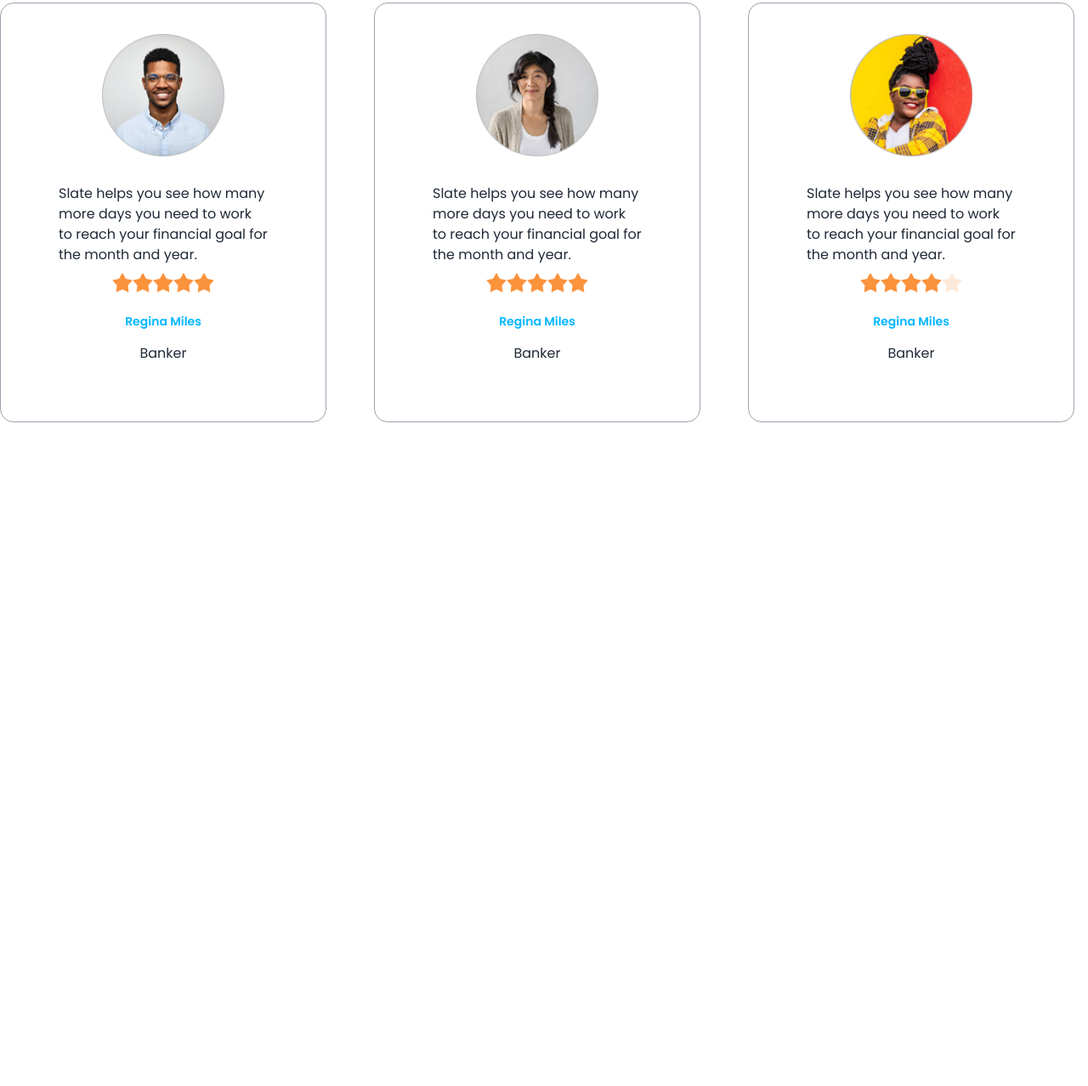
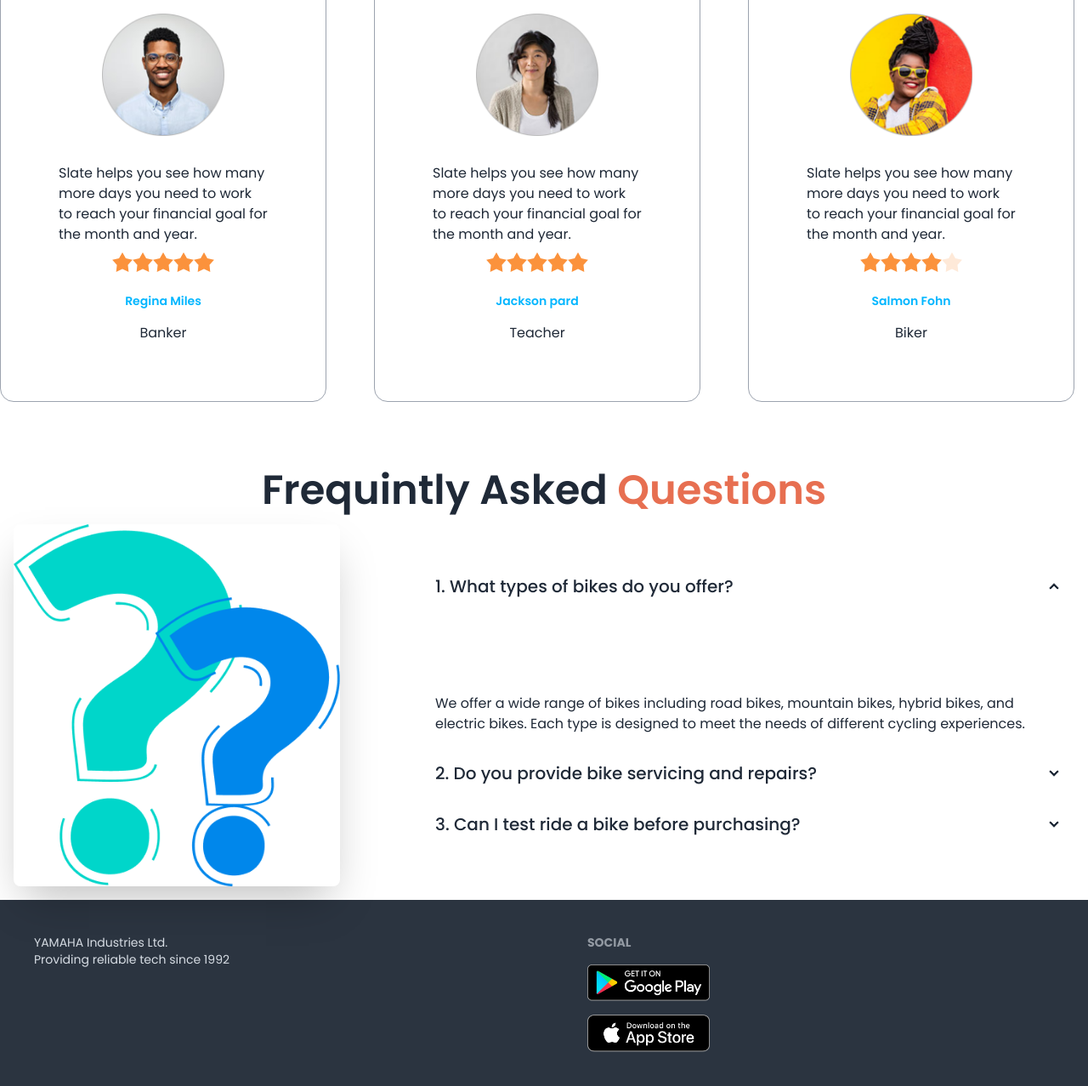
Before and after one commit to mehedihasanshohan/biker-zone-with-daisyui, a plain HTML site: page index.html in a window 1280 px wide. Shown: the part 1463-2741 px from the top of the page at 85% size. Before the commit the page ends 1960 px from the top, so only its background shows below. Drawn offline with nearby package versions, Linux system fonts and the light colour scheme.

Commit message:
landing page complete

```diff
--- a/index.html
+++ b/index.html
@@ -30,7 +30,6 @@
 </head>
 
 <body class="font-poppins">
-  <h2>Welcome</h2>
   <header class="md:container md:mx-auto">
     <nav>
       <div class="navbar bg-base-100">
@@ -191,7 +190,7 @@
                 alt="Shoes" />
             </figure>
             <div class="card-body">
-              <h2 class="card-title">DUCATI PANIGALA</h2>
+              <h2 class="card-title">NINJA H2R</h2>
               <p>Lorem ipsum dolor sit amet.</p>
               <div class="card-actions">
                 <button class="btn text-white bg-bike-primary">PURCHASE</button>
@@ -206,7 +205,7 @@
                 alt="Shoes" />
             </figure>
             <div class="card-body">
-              <h2 class="card-title">DUCATI PANIGALA</h2>
+              <h2 class="card-title">YAMAHA R1M</h2>
               <p>Lorem ipsum dolor sit amet.</p>
               <div class="card-actions">
                 <button class="btn text-white bg-bike-primary">PURCHASE</button>
@@ -271,8 +270,8 @@
                   <input type="radio" name="rating-2" class="mask mask-star-2 bg-orange-400" />
                 </div>
               <div class="text-center space-y-4 mt-4">
-                <h4 class="text-sm font-semibold text-info">Regina Miles</h4>
-                <p>Banker</p>
+                <h4 class="text-sm font-semibold text-info">Jackson pard</h4>
+                <p>Teacher</p>
               </div>
             </div>
             </div>
@@ -299,8 +298,8 @@
                     <input type="radio" name="rating-2" class="mask mask-star-2 bg-orange-400" />
                   </div>
                 <div class="text-center space-y-4 mt-4">
-                  <h4 class="text-sm font-semibold text-info">Regina Miles</h4>
-                  <p>Banker</p>
+                  <h4 class="text-sm font-semibold text-info">Salmon Fohn</h4>
+                  <p>Biker</p>
                 </div>
               </div>
               </div>
@@ -308,10 +307,73 @@
         </div>
       </section>
        <!-- happy section ends -->
+
+       <!-- FAQ starts-->
+       <section>
+       <h3 class="text-5xl mt-20 font-semibold
+       text-center">Frequintly Asked <span class="text-bike-primary">Questions</span></h3>
+       <div class="hero">
+        <div class="hero-content flex-col lg:gap-24 lg:flex-row">
+          <img
+            src="./images/others/faq.png"
+            class="lg:max-w-sm w-3/4 rounded-lg shadow-2xl" />
+          <div>
+            <div class="collapse collapse-arrow">
+              <input type="radio" name="my-accordion-2" checked="checked" />
+              <div class="collapse-title text-xl font-medium">1. What types of bikes do you offer?</div>
+              <div class="collapse-content mt-12">
+                <p class="mt-12">We offer a wide range of bikes including road bikes, mountain bikes, hybrid bikes, and electric bikes. Each type is designed to meet the needs of different cycling experiences.
+                </p>
+              </div>
+            </div>
+            <div class="collapse collapse-arrow">
+              <input type="radio" name="my-accordion-2" />
+              <div class="collapse-title text-xl font-medium">2. Do you provide bike servicing and repairs?</div>
+              <div class="collapse-content">
+                <p class="text-gray-600">
+                  Yes, we provide comprehensive bike servicing and repairs. Our expert mechanics can handle everything from basic tune-ups to major repairs.
+                </p>
+              </div>
+            </div>
+            <div class="collapse collapse-arrow">
+              <input type="radio" name="my-accordion-2" />
+              <div class="collapse-title text-xl font-medium">3. Can I test ride a bike before purchasing?</div>
+              <div class="collapse-content">
+                <p class="text-gray-600">
+                  Absolutely! We encourage customers to test ride our bikes before making a purchase. Visit our store and take any bike for a spin to ensure it’s the right fit for you.
+                </p>
+              </div>
+            </div>
+          </div>
+        </div>
+      </div>
+
+         </section>
+         <!-- FAQ ends -->
   </main>
 
   <footer>
+    <footer class="footer bg-neutral text-neutral-content p-10">
+      <aside>
 
+        <p>
+          YAMAHA Industries Ltd.
+          <br />
+          Providing reliable tech since 1992
+        </p>
+      </aside>
+      <nav>
+        <h6 class="footer-title">Social</h6>
+        <div class="grid grid-cols-1 gap-4">
+          <a>
+            <img class="w-36" src="./images/others/android.png" alt="">
+          </a>
+          <a>
+            <img class="w-36" src="./images/others/ios.png" alt="">
+          </a>
+        </div>
+      </nav>
+    </footer>
   </footer>
 </body>
 </html>
```
